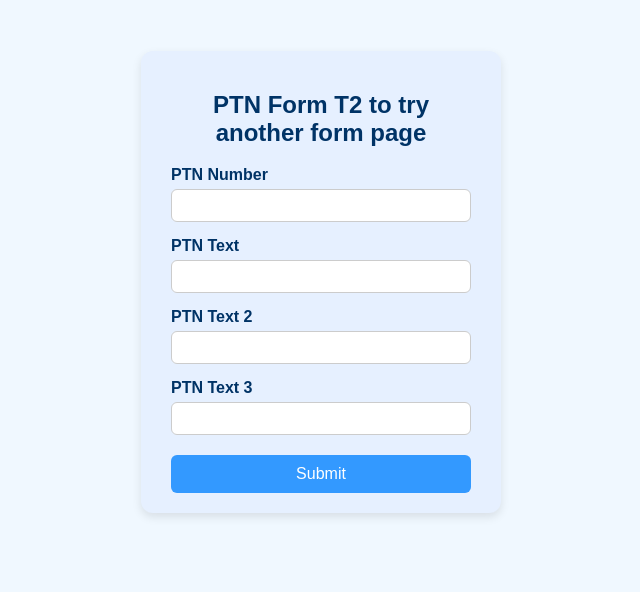
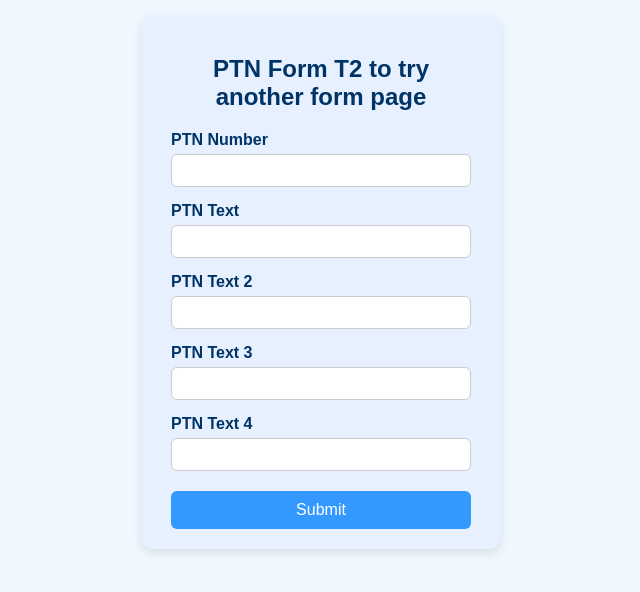
Before and after one commit to TuVu1997/TuVu1997.github.io, a plain HTML site: page form2-1.html in a window 1280 px wide. Shown: the part 126-718 px from the top of the page, without its empty margins (319-959 px from the left). Drawn offline with Linux system fonts and the light colour scheme.

Commit message:
Update form2-1.html

```diff
--- a/form2-1.html
+++ b/form2-1.html
@@ -77,6 +77,9 @@
       <label for="ptnText">PTN Text 3</label>
       <input type="text" id="ptnText3" name="ptnText3" required />
 
+      <label for="ptnText">PTN Text 4</label>
+      <input type="text" id="ptnText4" name="ptnText4" required />
+
       <button type="submit">Submit</button>
     </form>
   </div>
```
